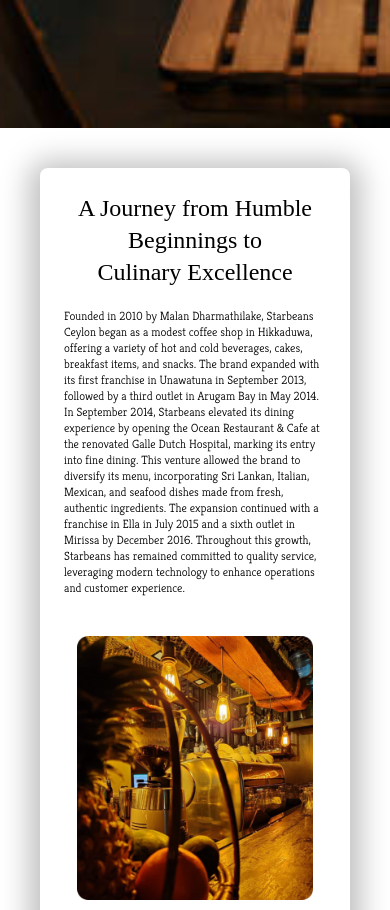
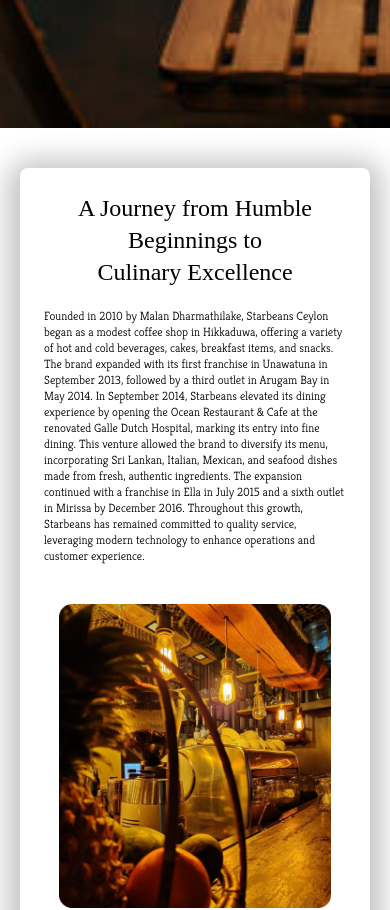
Before and after one commit to Lasith22/starbeans, a React (Vite) app: page /about in a window 390 px wide. Shown: the part 820-1730 px from the top of the page. Built offline with nearby package versions, Linux system fonts and the light colour scheme; a web font is replaced by a local one.

Commit message:
Refactor padding in BigCard and ContactCard components for improved layout consistency

```diff
--- a/src/components/contact/BigCard.jsx
+++ b/src/components/contact/BigCard.jsx
@@ -4,7 +4,7 @@
 import ContactImg4 from '../../assets/contact/ContactImg4.png';
 const BigCard = () => {
   return (
-    <div className="px-10 pb-10 flex items-center justify-center">
+    <div className="px-5 md:px-10  pb-10 flex items-center justify-center">
       <div class=" shadow-inset-shadow p-6 w-full bg-white rounded-lg flex flex-col items-center justify-center gap-8">
         {/* 1st image and text */}
         <div className="md:grid md:grid-cols-6 md:gap-10 flex flex-col gap-7 items-center justify-center">
--- a/src/components/contact/ContactCard.jsx
+++ b/src/components/contact/ContactCard.jsx
@@ -2,7 +2,7 @@
 import ContactImg1 from '../../assets/contact/ContactImg1.png';
 const ContactCard = () => {
   return (
-    <div className="px-10 py-10 flex items-center justify-center">
+    <div className="px-5 md:px-10 py-10 flex items-center justify-center">
       <div class="shadow-custom-card p-6 bg-white rounded-lg  w-full flex flex-col items-center justify-center">
         <h1 class="2xl:text-6xl lg:text-5xl md:text-3xl  text-2xl font-normal font-lancelot text-center">
           A Journey from Humble Beginnings to <br /> Culinary Excellence
```
